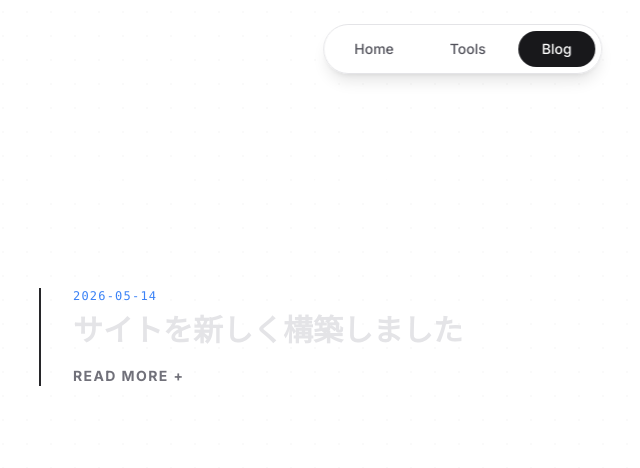
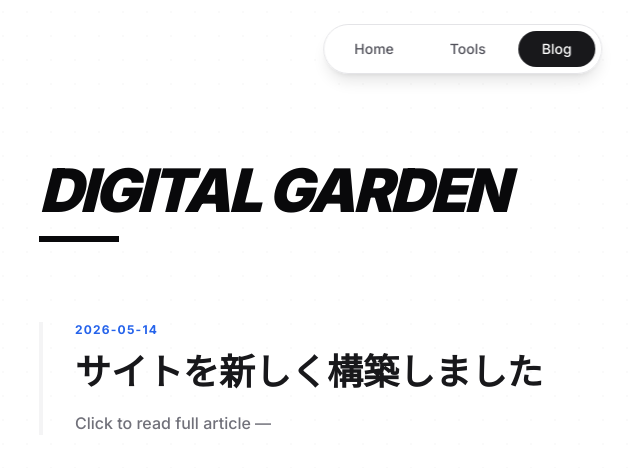
Before and after one commit to kaisei-2026/kaisei-12.-fromgoogle, a Next.js app: page /kaisei-12.-fromgoogle/blog in a window 1280 px wide. Shown: the top 468 px of the page, without its empty margins (177-817 px from the left). Built offline with nearby package versions, Linux system fonts and the light colour scheme.

Commit message:
Update page.tsx

```diff
--- a/app/blog/page.tsx
+++ b/app/blog/page.tsx
@@ -6,14 +6,20 @@ export default function BlogPage() {
 
   return (
     <div className="min-h-screen pt-40 pb-20 px-6 max-w-4xl mx-auto">
-      <h1 className="text-5xl font-black text-white italic tracking-tighter mb-20 uppercase">Digital Garden</h1>
-      <div className="grid gap-12">
+      <div className="mb-20">
+        <h1 className="text-6xl font-black text-zinc-950 tracking-tighter uppercase italic">Digital Garden</h1>
+        <div className="h-1.5 w-20 bg-zinc-950 mt-4" />
+      </div>
+
+      <div className="grid gap-16">
         {posts.map(({ slug, date, title }) => (
-          <Link href={`/blog/${slug}`} key={slug} className="group">
-            <article className="relative pl-8 border-l-2 border-zinc-800 group-hover:border-blue-500 transition-all">
-              <time className="text-xs font-mono text-blue-500 mb-2 block tracking-widest">{date}</time>
-              <h2 className="text-3xl font-bold text-zinc-200 group-hover:text-white transition-colors leading-tight">{title}</h2>
-              <div className="mt-4 text-zinc-500 group-hover:text-zinc-400 transition-colors text-sm font-bold uppercase tracking-widest">Read More +</div>
+          <Link href={`/blog/${slug}`} key={slug} className="group block">
+            <article className="border-l-4 border-zinc-100 pl-8 group-hover:border-zinc-950 transition-all">
+              <time className="text-xs font-bold text-blue-600 mb-3 block tracking-widest">{date}</time>
+              <h2 className="text-4xl font-black text-zinc-900 group-hover:text-blue-600 transition-colors leading-tight">
+                {title}
+              </h2>
+              <p className="mt-4 text-zinc-500 font-medium">Click to read full article —</p>
             </article>
           </Link>
         ))}
```
